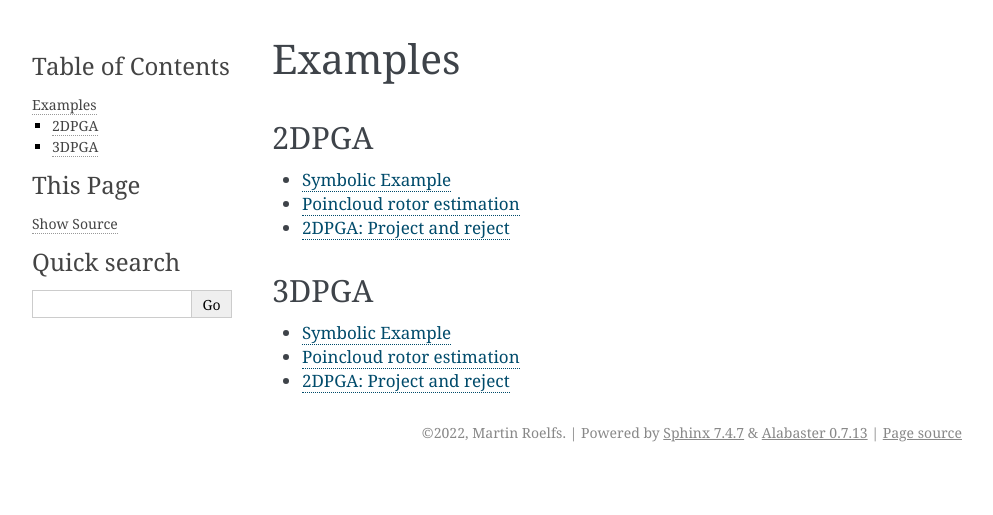
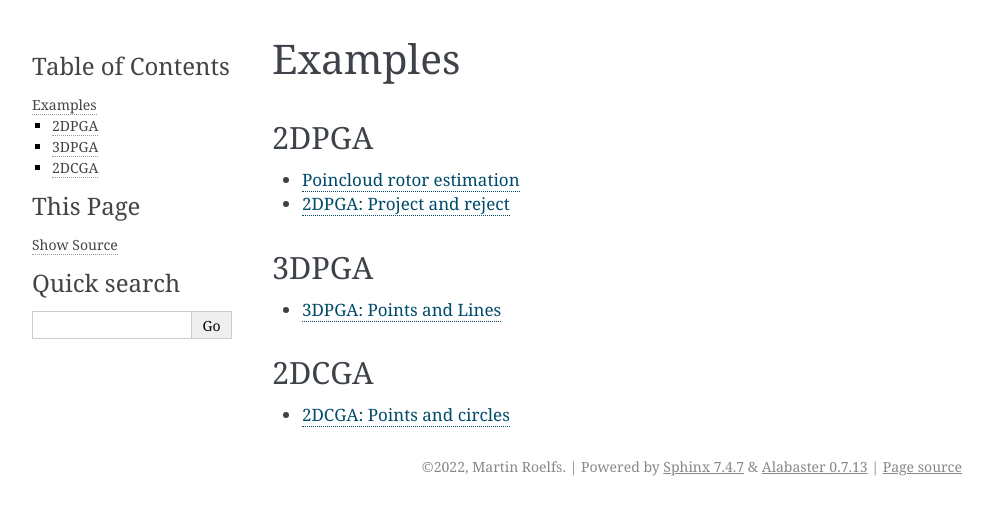
Before and after one commit to tBuLi/kingdon, a Sphinx documentation site: the page built from docs/examples/index.rst, in a window 1280 px wide. Shown: the top 515 px of the page, without its empty margins (148-1141 px from the left). Built offline with Sphinx 7.4.7, drawn with Linux system fonts in a browser that asks for light colours.

Commit message:
Updated the examples in the docs.

```diff
--- a/docs/examples/index.rst
+++ b/docs/examples/index.rst
@@ -19,6 +19,12 @@
 .. toctree::
     :maxdepth: 1
 
-    ex_symbolic.ipynb
-    ex_pointcloud.ipynb
-    ex_2dpga_project_and_reject.ipynb
+    ex_3dpga_points_and_lines.ipynb
+
+2DCGA
+-----
+
+.. toctree::
+    :maxdepth: 1
+
+    ex_2dcga_points_and_circles.ipynb
```
Also changed, not shown: docs/examples/ex_2dcga_points_and_circles.ipynb (added), docs/examples/ex_2dpga_project_and_reject.ipynb, docs/examples/ex_3dpga_points_and_lines.ipynb (added).
